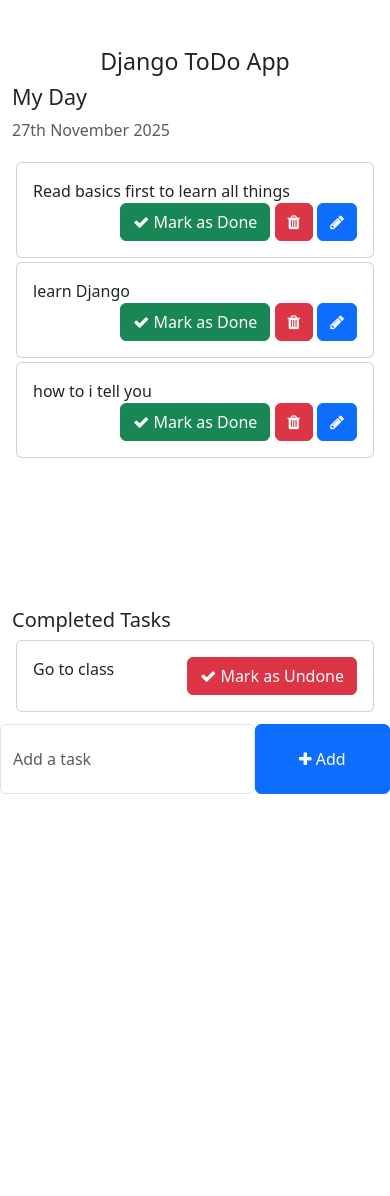
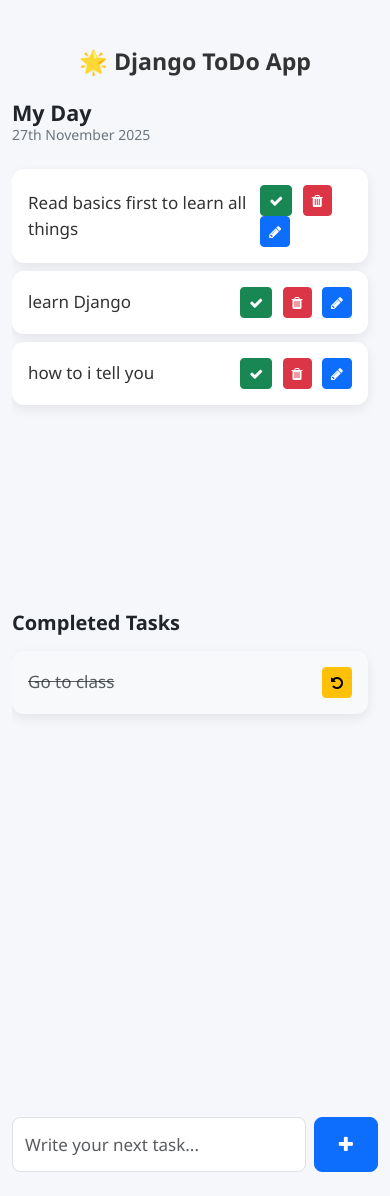
Before and after one commit to AasathDevDS/ToDo_Project, a Django app: page / in a window 390 px wide. Before the commit the page ends 794 px from the top, so only its background shows below. Run offline with Django 5.2, Linux system fonts and the light colour scheme; data comes from the database, SQL or seed files in the repository; both versions use the stored data as it was after the commit.

Commit message:
Updated ToDo editor page: modern style and responsive design

```diff
--- a/home/urls.py
+++ b/home/urls.py
@@ -3,8 +3,8 @@
 
 urlpatterns = [
   path('addTask/', views.addTask, name = "addTask" ),
-  path('mark_as_read/<int:pk>', views.mark_as_read, name = 'mark_as_read'),
+  path('mark_as_done/<int:pk>', views.mark_as_done, name = 'mark_as_done'),
   path('delete/<int:pk>', views.delete, name = 'delete'),
-  path('mark_as_unread/<int:pk>', views.mark_as_unread, name = 'mark_as_unread'),
+  path('mark_as_undone/<int:pk>', views.mark_as_undone, name = 'mark_as_undone'),
   path('edit_task/<int:pk>', views.edit_task, name = 'edit_task'),
 ]
--- a/home/views.py
+++ b/home/views.py
@@ -9,7 +9,7 @@
   Task.objects.create(task = task)
   return redirect('home')
 
-def mark_as_read(request, pk):
+def mark_as_done(request, pk):
   task = get_object_or_404(Task, pk = pk)
   task.is_completed = True
   task.save()
@@ -20,7 +20,7 @@
   task.delete()
   return redirect('home')
 
-def mark_as_unread(request, pk):
+def mark_as_undone(request, pk):
   task = get_object_or_404(Task, pk = pk)
   task.is_completed = False
   task.save()
--- a/templates/home.html
+++ b/templates/home.html
@@ -1,4 +1,3 @@
-
 <!DOCTYPE html>
 <html lang="en">
 <head>
@@ -8,70 +7,157 @@
     <title>TODO LIST - Home</title>
 
     <!-- Bootstrap -->
-    <link href="https://cdn.jsdelivr.net/npm/bootstrap@5.3.0-alpha1/dist/css/bootstrap.min.css" rel="stylesheet" integrity="sha384-GLhlTQ8iRABdZLl6O3oVMWSktQOp6b7In1Zl3/Jr59b6EGGoI1aFkw7cmDA6j6gD" crossorigin="anonymous">
-    <script src="https://cdn.jsdelivr.net/npm/bootstrap@5.3.0-alpha1/dist/js/bootstrap.bundle.min.js" integrity="sha384-w76AqPfDkMBDXo30jS1Sgez6pr3x5MlQ1ZAGC+nuZB+EYdgRZgiwxhTBTkF7CXvN" crossorigin="anonymous"></script>
-    <!-- Font Awesome Icons -->
+    <link href="https://cdn.jsdelivr.net/npm/bootstrap@5.3.0-alpha1/dist/css/bootstrap.min.css" rel="stylesheet">
+
+    <!-- Font Awesome -->
     <link rel="stylesheet" href="https://cdnjs.cloudflare.com/ajax/libs/font-awesome/4.7.0/css/font-awesome.min.css">
 
     <style>
-        .form-control{
-        padding: 1.375rem .75rem !important;
-    }
+        body {
+            background: #f5f7fa;
+            font-family: "Segoe UI", sans-serif;
+        }
+
+        h3 {
+            font-weight: 700;
+            color: #333;
+        }
+
+        h4, h5 {
+            font-weight: 600;
+        }
+
+        /* Task Card Styling */
+        .task-card {
+            border-radius: 12px;
+            box-shadow: 0 4px 12px rgba(0,0,0,0.08);
+            border: none;
+        }
+
+        .task-card .card-body {
+            font-size: 17px;
+            font-weight: 500;
+            color: #333;
+        }
+
+        .task-actions a {
+            margin-left: 6px;
+        }
+
+        /* Scroll Section */
+        .scroll-box {
+            height: 450px;
+            overflow-y: auto;
+            padding-right: 10px;
+        }
+
+        /* Add Task Input */
+        .add-box input {
+            height: 55px;
+            font-size: 17px;
+            border-radius: 8px;
+        }
+
+        .add-box button {
+            height: 55px;
+            border-radius: 8px;
+            font-size: 18px;
+        }
+
+        /* Date Text */
+        .date-text {
+            font-size: 14px;
+            color: #6c757d;
+            margin-top: -10px;
+        }
+
+        /* Hide scrollbar */
+        .scroll-box::-webkit-scrollbar {
+            width: 5px;
+        }
+        .scroll-box::-webkit-scrollbar-thumb {
+            background: #c7c7c7;
+            border-radius: 10px;
+        }
+
     </style>
 </head>
+
 <body>
-    <div class="container">
-        <h3 class="pt-5 text-center">Django ToDo App</h3>
+    <div class="container py-4">
+
+        <!-- Title -->
+        <h3 class="text-center my-4">🌟 Django ToDo App</h3>
+
         <div class="row">
-            <h4>My Day</h4>
-            <p class="text-muted">{% now "jS F Y" %}</p>
-            <div class="col-md-7 col-lg-7" style="height: 450px; overflow: scroll;">
-                <!-- List of all the tasks for the day -->
-                 {% for task in tasks %}
-                <div class="card m-1">
-                    <div class="card-body">
-                        {{task.task}}
-                        <span style="position: relative; float: right;">
-                            <a href = "{% url 'mark_as_read' task.pk %}" class="btn btn-success"><i class="fa fa-check"></i> Mark as Done</a>
-                            <a href = "{% url 'delete' task.pk %}" class="btn btn-danger"><i class="fa fa-trash"></i></a>
-                            <a href = "{% url 'edit_task' task.pk %}"class="btn btn-primary"><i class="fa fa-pencil"></i></a>
-                        </span>
 
+            <!-- LEFT SIDE - TASKS -->
+            <div class="col-md-7">
+                <h4>My Day</h4>
+                <p class="date-text">{% now "jS F Y" %}</p>
+
+                <div class="scroll-box">
+                {% for task in tasks %}
+                    <div class="card task-card my-2">
+                        <div class="card-body d-flex justify-content-between align-items-center">
+                            <span>{{ task.task }}</span>
+
+                            <span class="task-actions">
+                                <a href="{% url 'mark_as_done' task.pk %}" class="btn btn-success btn-sm">
+                                    <i class="fa fa-check"></i>
+                                </a>
+
+                                <a href="{% url 'delete' task.pk %}" class="btn btn-danger btn-sm">
+                                    <i class="fa fa-trash"></i>
+                                </a>
+
+                                <a href="{% url 'edit_task' task.pk %}" class="btn btn-primary btn-sm">
+                                    <i class="fa fa-pencil"></i>
+                                </a>
+                            </span>
+                        </div>
                     </div>
+                {% endfor %}
                 </div>
-                {%endfor%}
-            </div>
-            <div class="col-md-5 col-lg-5">
-                <h5>Completed Tasks</h5>
-                <!-- List of all the tasks that have completed -->
-                 {% for task in completed_tasks %}
-                <div class="card m-1">
-                    <div class="card-body">
-                        {{task.task}}
-                        <span style="position: relative; float: right;">
-                            <a  href = "{% url 'mark_as_unread' task.pk %}" class="btn btn-danger"><i class="fa fa-check"></i> Mark as Undone</a>
-                        </span>
-
-                    </div>
-                </div>
-                {%endfor%}
             </div>
 
+            <!-- RIGHT SIDE - COMPLETED TASKS -->
+            <div class="col-md-5">
+                <h5>Completed Tasks</h5>
+
+                <div class="scroll-box">
+                {% for task in completed_tasks %}
+                    <div class="card task-card my-2 bg-light">
+                        <div class="card-body d-flex justify-content-between align-items-center">
+                            <span class="text-muted" style="text-decoration: line-through;">
+                                {{ task.task }}
+                            </span>
+
+                            <a href="{% url 'mark_as_undone' task.pk %}" class="btn btn-warning btn-sm">
+                                <i class="fa fa-undo"></i>
+                            </a>
+                        </div>
+                    </div>
+                {% endfor %}
+                </div>
+            </div>
         </div>
-        <div class="row">
-            <div class="col-md-6 col-lg-6 p-0" style="position: absolute; bottom: 50px;">
-                <!-- To Do Form -->
-                <form action="{% url 'addTask' %}" method = "POST" >
+
+        <!-- ADD TASK -->
+        <div class="row mt-4">
+            <div class="col-md-7">
+                <form action="{% url 'addTask' %}" method="POST">
                     {% csrf_token %}
-                    <div class="form-group">
-                        <span style="display: flex;">
-                            <input type="text" name = "task" class="form-control" placeholder="Add a task" >
-                            <button type = "submit" class="btn btn-primary" style="width: 200px;"><i class="fa fa-plus"></i> Add</button>
-                        </span>
+                    <div class="add-box d-flex">
+                        <input type="text" name="task" class="form-control" placeholder="Write your next task...">
+                        <button class="btn btn-primary ms-2 px-4">
+                            <i class="fa fa-plus"></i>
+                        </button>
                     </div>
                 </form>
             </div>
         </div>
+
     </div>
 </body>
 </html>
```
Also changed, not shown: templates/edit_tasks.html (+75 -16 lines), db.sqlite3.
